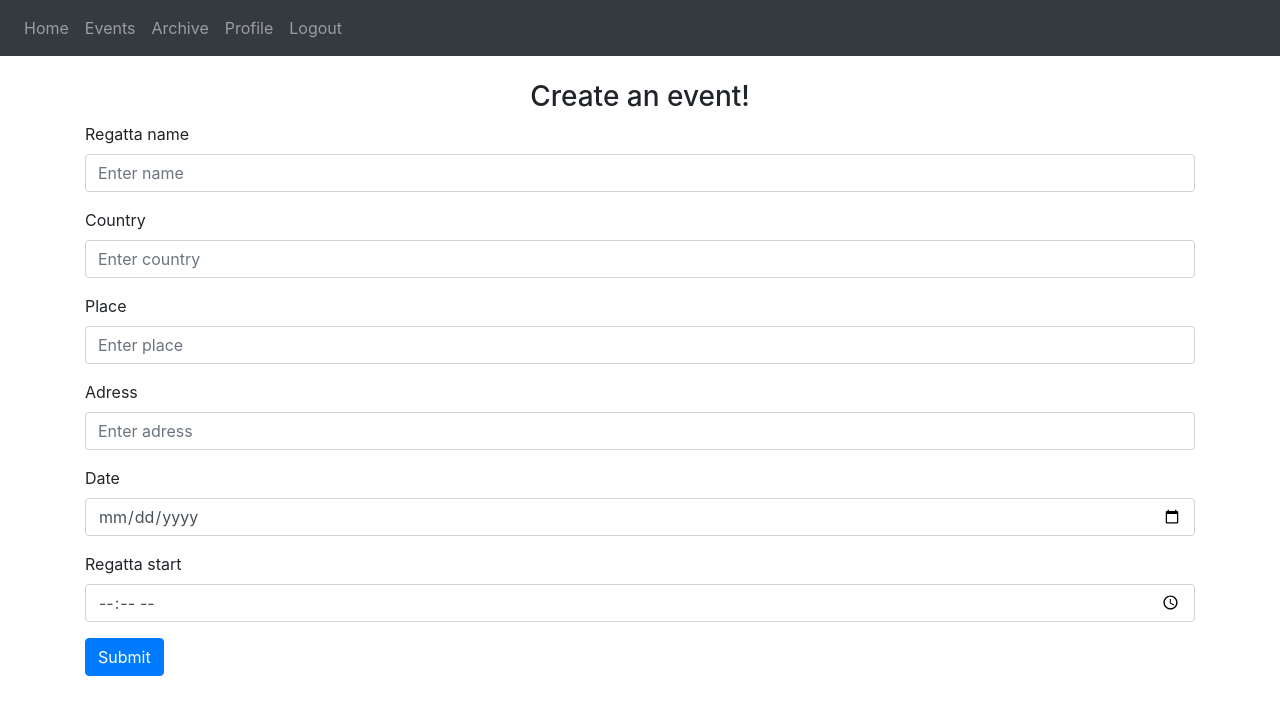
After one commit to kwojtik/regatta-website-service, a Flask app: page /events/create in a window 1280 px wide. The commit adds this page. Shown: the top 715 px of the page. Run offline with Flask 3, Linux system fonts and the light colour scheme; a user stored in the database is signed in; some libraries are stand-ins or nearby versions.

Commit message:
events
Creation, no sign up

```diff
--- a/website/auth.py
+++ b/website/auth.py
@@ -1,9 +1,9 @@
 from flask import Blueprint, render_template, request, flash, redirect, url_for
-from .models import User
+from .models import User, Regatta, Organizer
 from werkzeug.security import generate_password_hash, check_password_hash
 from . import db
 from flask_login import login_user, login_required, logout_user, current_user
-
+from datetime import datetime
 
 auth = Blueprint('auth', __name__)
 
@@ -38,6 +38,7 @@ def signup():
     if request.method == 'POST':
         email = request.form.get('email')
         first_name = request.form.get('firstName')
+        last_name = request.form.get('lastName')
         password1 = request.form.get('password1')
         password2 = request.form.get('password2')
 
@@ -53,13 +54,47 @@ def signup():
         elif len(password1) < 7:
             flash('Password must at least 7 characters.', category='error')
         else:
-            new_user = User(email=email, first_name=first_name, password=generate_password_hash(password1, method='sha256'))
+            new_user = User(email=email, first_name=first_name, last_name=last_name, password=generate_password_hash(password1, method='sha256'))
             db.session.add(new_user)
             db.session.commit()
 
             flash('Account created!', category='success')
-            login_user(user, remember=True)
+            #login_user(user, remember=True)
             return redirect(url_for('views.home'))
 
 
     return render_template("sign_up.html", user=current_user)
+
+@auth.route('/events/create', methods=['GET', 'POST'])
+@login_required
+def event_create():
+    if request.method == 'POST':
+        rname = request.form.get('rname')
+        country = request.form.get('country')
+        place = request.form.get('place')
+        adress = request.form.get('adress')
+        rdate = datetime.strptime(request.form.get('rdate'), '%Y-%m-%d')
+        rtime = request.form.get('rtime')
+
+        if len(rname) < 1:
+            flash('Regatta name should be longer than 1 character.', category='error')
+        elif not country or not place or not rdate or not rtime:
+            flash('Every field should filled', category='error')
+        else:
+            new_regatta = Regatta(regname=rname, regstart=rtime, regattadate=rdate, country=country, place=place, address=adress)
+            db.session.add(new_regatta)
+            db.session.commit()
+
+            userid = current_user.id
+            regid = db.select(Regatta.id).filter_by(regname=rname)
+            #regid = reg.id
+
+            new_organizer = Organizer(user_id=userid, regatta_id=regid)
+            db.session.add(new_organizer)
+            db.session.commit()
+
+            flash('Regatta created!', category='success')
+
+            return redirect(url_for('views.events'))
+
+    return render_template("event_create.html", user=current_user)
--- a/website/models.py
+++ b/website/models.py
@@ -15,13 +15,14 @@ class User(db.Model, UserMixin):
     email = db.Column(db.String(150), unique=True)
     password = db.Column(db.String(150))
     first_name = db.Column(db.String(150))
+    last_name = db.Column(db.String(150))
     notes = db.relationship('Note')
 
 class Regatta(db.Model):
     id = db.Column(db.Integer, primary_key=True)
     regname = db.Column(db.String(256))
-    regstart = db.Column(db.Time)
-    regattadate = db.Column(db.Data)
+    regstart = db.Column(db.String(9))
+    regattadate = db.Column(db.Date)
     country = db.Column(db.String(100))
     place = db.Column(db.String(100))
     address = db.Column(db.String(100))
--- /dev/null
+++ b/website/templates/archive.html
@@ -0,0 +1,6 @@
+{% extends "base.html" %}
+{% block title %}Home{% endblock %}
+{% block content %}
+    <h1 align="center">Archive</h1>
+
+{% endblock %}
--- a/website/templates/base.html
+++ b/website/templates/base.html
@@ -31,6 +31,15 @@
                     {% if user.is_authenticated %}
                     <a class="nav-item nav-link" id="home" href="/">
                         Home
+                    </a>
+                    <a class="nav-item nav-link" id="home" href="/events">
+                        Events
+                    </a>
+                    <a class="nav-item nav-link" id="home" href="/archive">
+                        Archive
+                    </a>
+                    <a class="nav-item nav-link" id="home" href="/profile">
+                        Profile
                     </a>
                     <a class="nav-item nav-link" id="logout" href="/logout">
                         Logout
--- /dev/null
+++ b/website/templates/event_create.html
@@ -0,0 +1,69 @@
+{% extends "base.html" %}
+{% block title %}Event creation{% endblock %}
+
+{% block content %}
+<form method="POST">
+    <h3 align="center">Create an event!</h3>
+    <div class="form-group">
+        <label fpr="rname">Regatta name</label>
+        <input
+            type="text"
+            class="form-control"
+            id="rname"
+            name="rname"
+            placeholder="Enter name"
+        />
+    </div>
+    <div class="form-group">
+        <label fpr="country">Country</label>
+        <input
+            type="text"
+            class="form-control"
+            id="country"
+            name="country"
+            placeholder="Enter country"
+        />
+    </div>
+    <div class="form-group">
+        <label fpr="place">Place</label>
+        <input
+            type="text"
+            class="form-control"
+            id="place"
+            name="place"
+            placeholder="Enter place"
+        />
+    </div>
+    <div class="form-group">
+        <label fpr="adress">Adress</label>
+        <input
+            type="text"
+            class="form-control"
+            id="adress"
+            name="adress"
+            placeholder="Enter adress"
+        />
+    </div>
+    <div class="form-group">
+        <label fpr="rdate">Date</label>
+        <input
+            type="date"
+            class="form-control"
+            id="rdate"
+            name="rdate"
+        />
+    </div>
+    <div class="form-group">
+        <label fpr="rtime">Regatta start</label>
+        <input
+            type="time"
+            class="form-control"
+            id="rtime"
+            name="rtime"
+        />
+    </div>
+    <button
+        type="submit"
+        class="btn btn-primary">Submit</button>
+</form>
+{% endblock %}
--- /dev/null
+++ b/website/templates/profile.html
@@ -0,0 +1,6 @@
+{% extends "base.html" %}
+{% block title %}Home{% endblock %}
+{% block content %}
+    <h1 align="center">Profile</h1>
+
+{% endblock %}
```
Also changed, not shown: website/templates/events.html (added, +45 -0 lines), website/templates/sign_up.html (+10 -0 lines), website/views.py (+17 -1 lines), instance/database.db.
